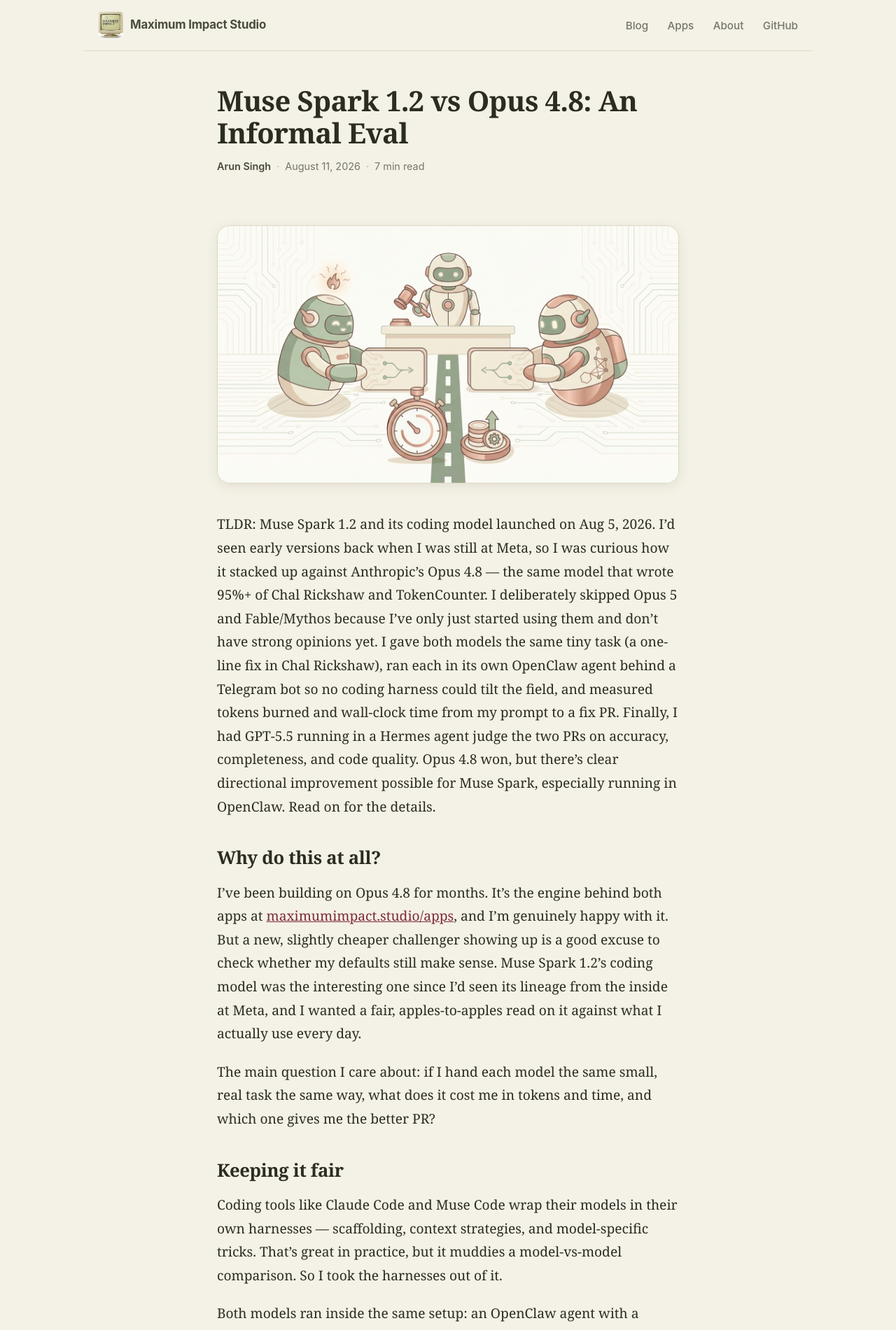
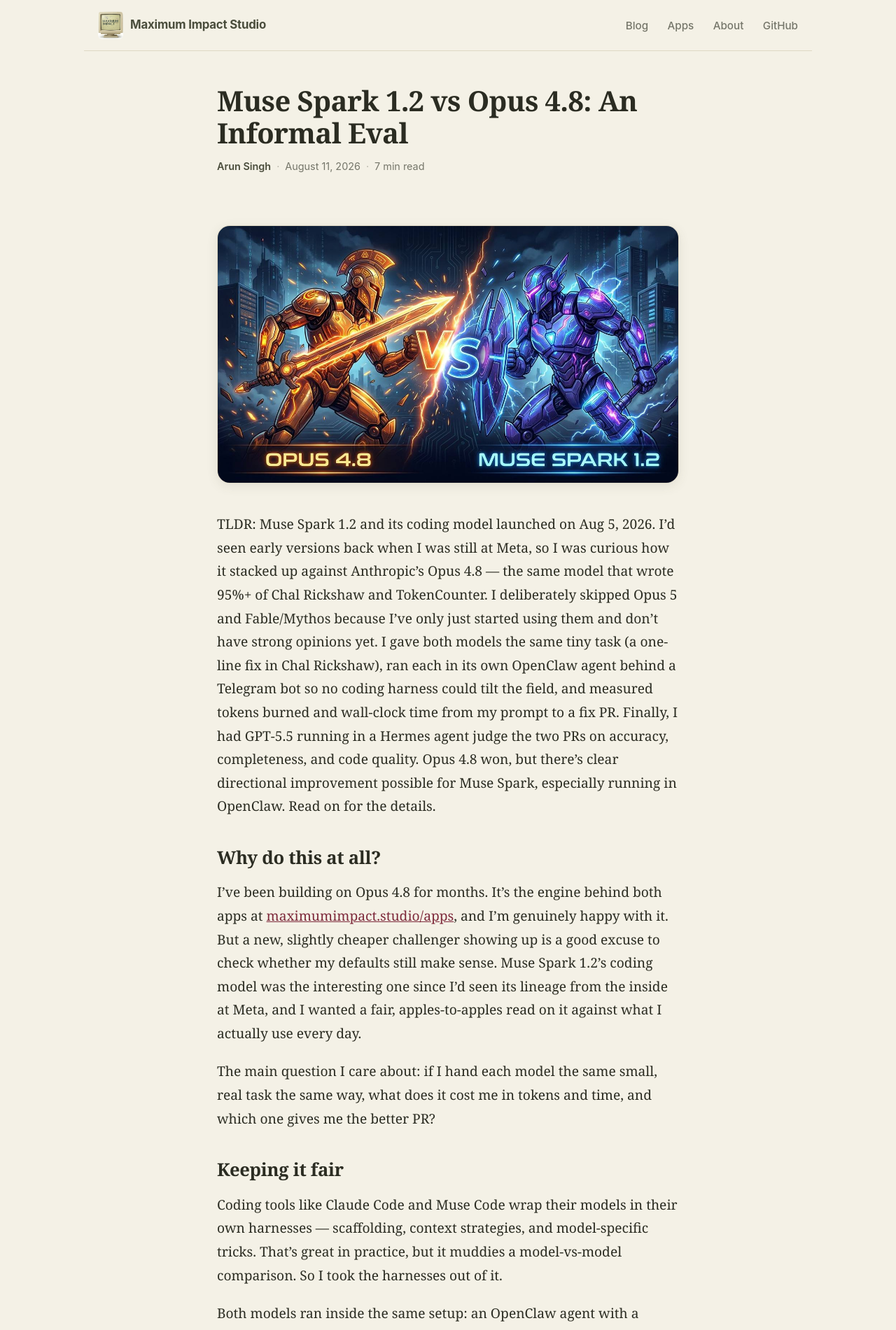
Before and after one commit to arunjeetsingh/maximum-impact-studio, a Jekyll site: the page built from _posts/2026-08-11-muse-spark-1-2-vs-opus-4-8-informal-eval.md, in a window 1280 px wide. Shown: the top 1901 px of the page at 70% size. Built offline with Jekyll 4.4.1, drawn with Linux system fonts in a browser that asks for light colours.

Commit message:
Swap cover to Arun's preferred OPUS 4.8 vs MUSE SPARK 1.2 gladiator art
- Replace generated cover with the versus-style image Arun picked
- Update alt text to match the new image

```diff
--- a/_posts/2026-08-11-muse-spark-1-2-vs-opus-4-8-informal-eval.md
+++ b/_posts/2026-08-11-muse-spark-1-2-vs-opus-4-8-informal-eval.md
@@ -9,7 +9,7 @@
 ---
 
 <figure class="post-figure">
-  <img src="{{ '/assets/img/posts/muse-spark-eval-cover.png' | relative_url }}" alt="Two friendly robots in a head-to-head coding race, each pushing a pull-request card toward a finish line, with a stopwatch and a token counter between them and a neutral robot judge holding a gavel in the background" loading="lazy">
+  <img src="{{ '/assets/img/posts/muse-spark-eval-cover.png' | relative_url }}" alt="A gladiator-style face-off between two armored robots against a futuristic city skyline: a gold warrior labeled OPUS 4.8 wielding a fiery sword on the left, and a blue-and-purple warrior labeled MUSE SPARK 1.2 with a shield and hammer on the right, split by a lightning bolt and a glowing VS" loading="lazy">
 </figure>
 
 TLDR: Muse Spark 1.2 and its coding model launched on Aug 5, 2026. I'd seen early versions back when I was still at Meta, so I was curious how it stacked up against Anthropic's Opus 4.8 — the same model that wrote 95%+ of Chal Rickshaw and TokenCounter. I deliberately skipped Opus 5 and Fable/Mythos because I've only just started using them and don't have strong opinions yet. I gave both models the same tiny task (a one-line fix in Chal Rickshaw), ran each in its own OpenClaw agent behind a Telegram bot so no coding harness could tilt the field, and measured tokens burned and wall-clock time from my prompt to a fix PR. Finally, I had GPT-5.5 running in a Hermes agent judge the two PRs on accuracy, completeness, and code quality. Opus 4.8 won, but there's clear directional improvement possible for Muse Spark, especially running in OpenClaw. Read on for the details.
```
Also changed, not shown: assets/img/posts/muse-spark-eval-cover.png.
